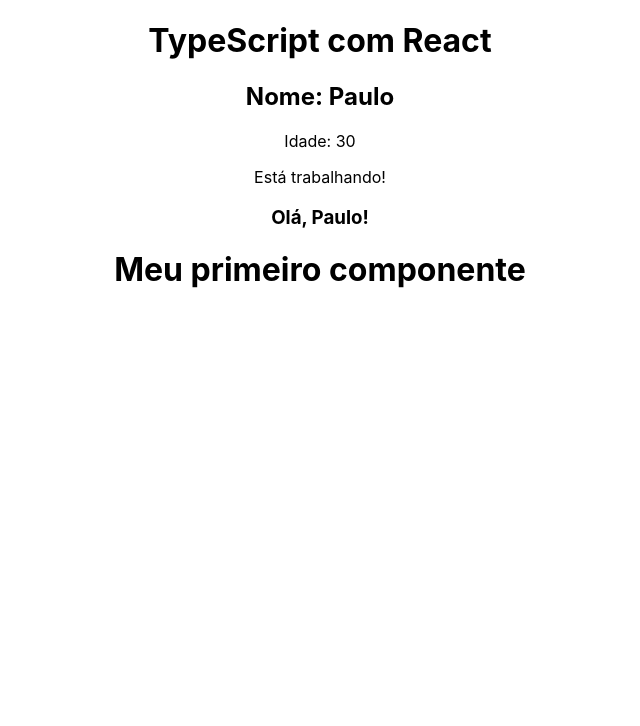
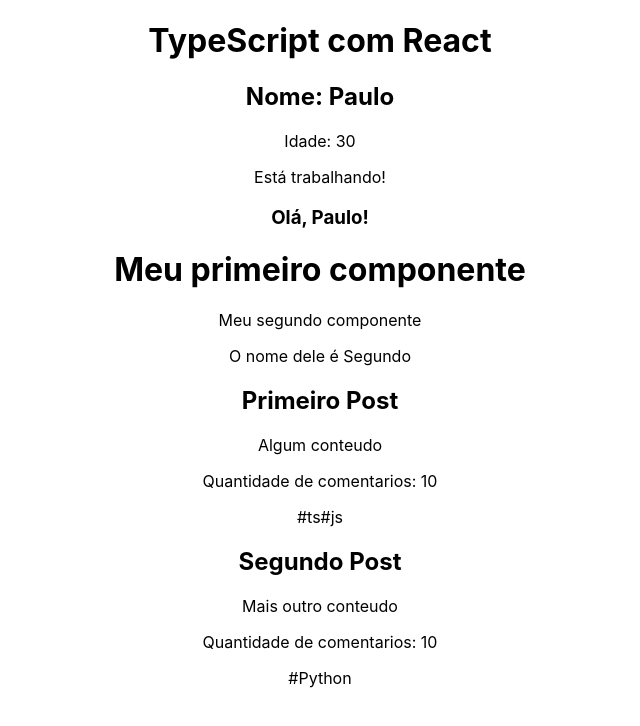
Before and after one commit to gabrielsrpp/TypeScriptCurse, a React (Create React App) app in the folder 11_react_com_ts/: page / in a window 1280 px wide. Shown: the top 726 px of the page, without its empty margins (320-960 px from the left). Built offline with nearby package versions, Linux system fonts and the light colour scheme.

Commit message:
Desestruturando Props

```diff
--- a/11_react_com_ts/src/App.tsx
+++ b/11_react_com_ts/src/App.tsx
@@ -4,7 +4,9 @@ import './App.css';
 // 4 - importação de componentes
 import FirstComponent from './components/FirstComponent';
 
-
+// 5 - desestruturando props
+import SecondComponent from './components/SecondComponent';
+import Destructuring from './components/Destructuring';
 
 function App() {
 // 1 - variaveis
@@ -26,6 +28,9 @@ const userGreeting = (name: string): string => {
       {isWorking && <p>Está trabalhando!</p>}
       <h3>{userGreeting(name)}</h3>
       <FirstComponent/>
+      <SecondComponent name="Segundo"/>
+      <Destructuring title='Primeiro Post' content='Algum conteudo'commentsQty={10}tags={["ts", "js"]}/>
+      <Destructuring title='Segundo Post' content='Mais outro conteudo'commentsQty={10}tags={["Python"]}/>
     </div>
   );
 }
--- /dev/null
+++ b/11_react_com_ts/src/components/Destructuring.tsx
@@ -0,0 +1,25 @@
+import React, { ReactElement } from 'react'
+
+interface Props {
+    title: string
+    content: string
+    commentsQty: number
+    tags: string[];
+}
+
+const Destructuring = ({title,content,commentsQty,tags}: Props) => {
+    return (
+        <div>
+            <h2>{title}</h2>
+            <p>{content}</p>
+            <p>Quantidade de comentarios: {commentsQty}</p>
+            <div>
+                {tags.map(tag => (
+                    <span>#{tag}</span>
+                ))}
+            </div>
+        </div>
+    )
+}
+
+export default Destructuring
--- /dev/null
+++ b/11_react_com_ts/src/components/SecondComponent.tsx
@@ -0,0 +1,17 @@
+// 5 - desestruturando props
+import React, { ReactElement } from 'react'
+
+interface Props {
+    name: string
+}
+
+const SecondComponent = (props: Props) => {
+    return (
+        <div>
+            <p>Meu segundo componente</p>
+            <p>O nome dele é {props.name}</p>
+        </div>
+    )
+}
+
+export default SecondComponent
```
